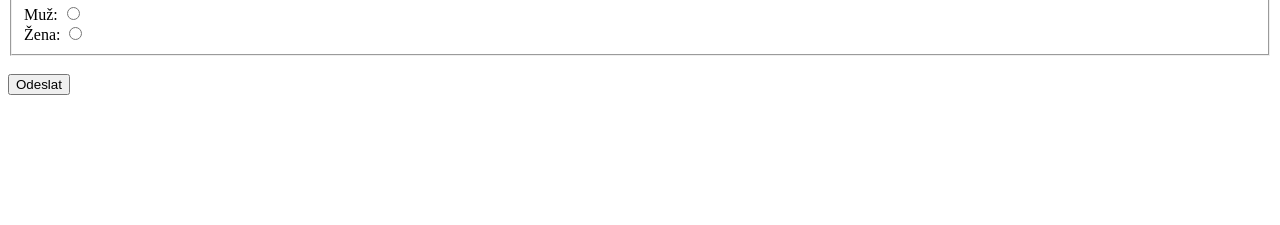
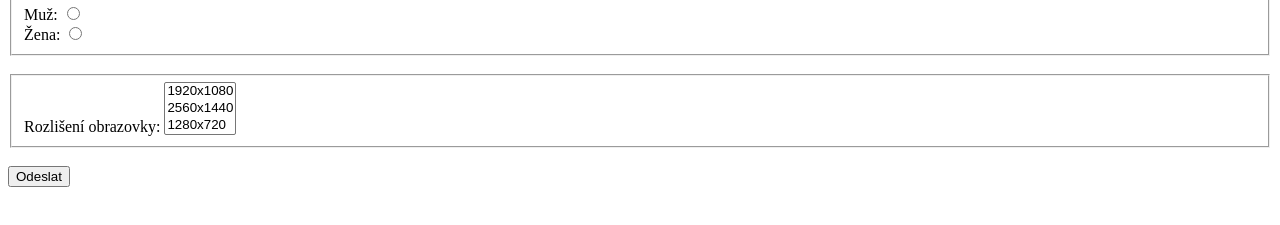
Before and after one commit to Spagy69/Websites, a plain HTML site: page Form/index.html in a window 1280 px wide. Shown: the part 125-350 px from the top of the page. Drawn offline with Linux system fonts and the light colour scheme.

Commit message:
Add resolution selection field to the form

```diff
--- a/Form/index.html
+++ b/Form/index.html
@@ -22,6 +22,16 @@
             <label>Žena: <input type="radio" name="pohlavi" value="Muž"></label>
         </fieldset>
         <br>
+        <fieldset>
+        <label for="resolution">Rozlišení obrazovky:</label>
+        <select name="resolution" id="resolution" size="3" multiple>
+            <option value="1920x1080">1920x1080</option>
+            <option value="2560x1440">2560x1440</option>
+            <option value="1280x720">1280x720</option>
+        </select>
+        </fieldset>
+
+        <br>
         <input type="submit" value="Odeslat">
     </form>
 </body>
```
